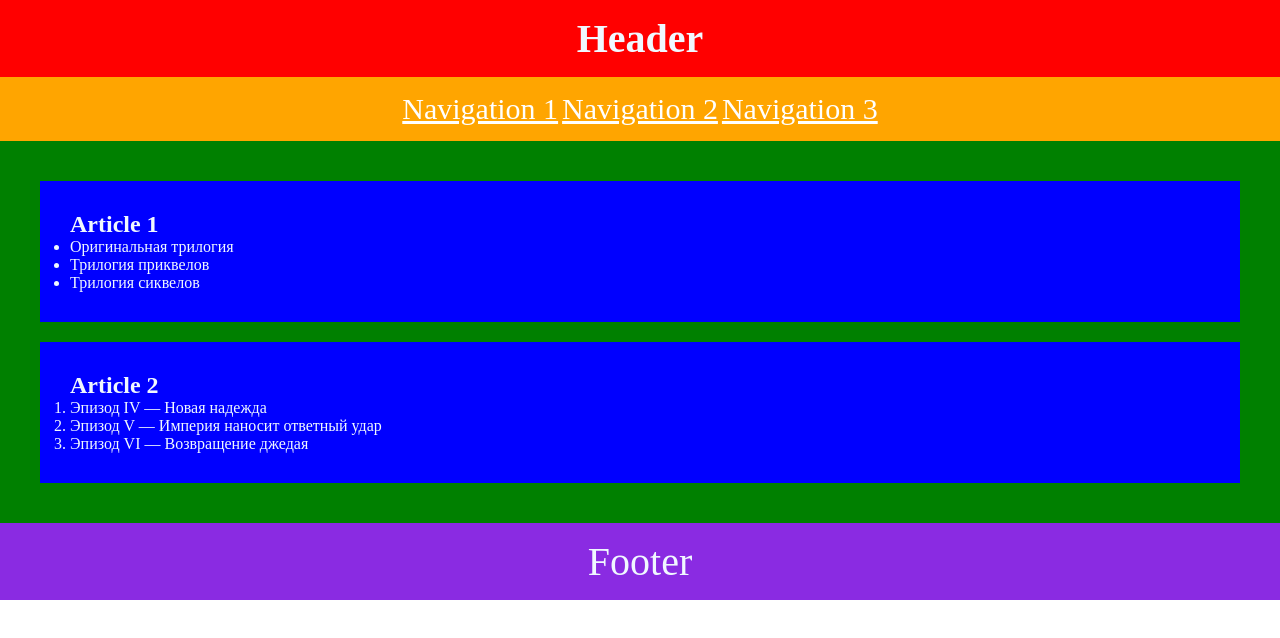
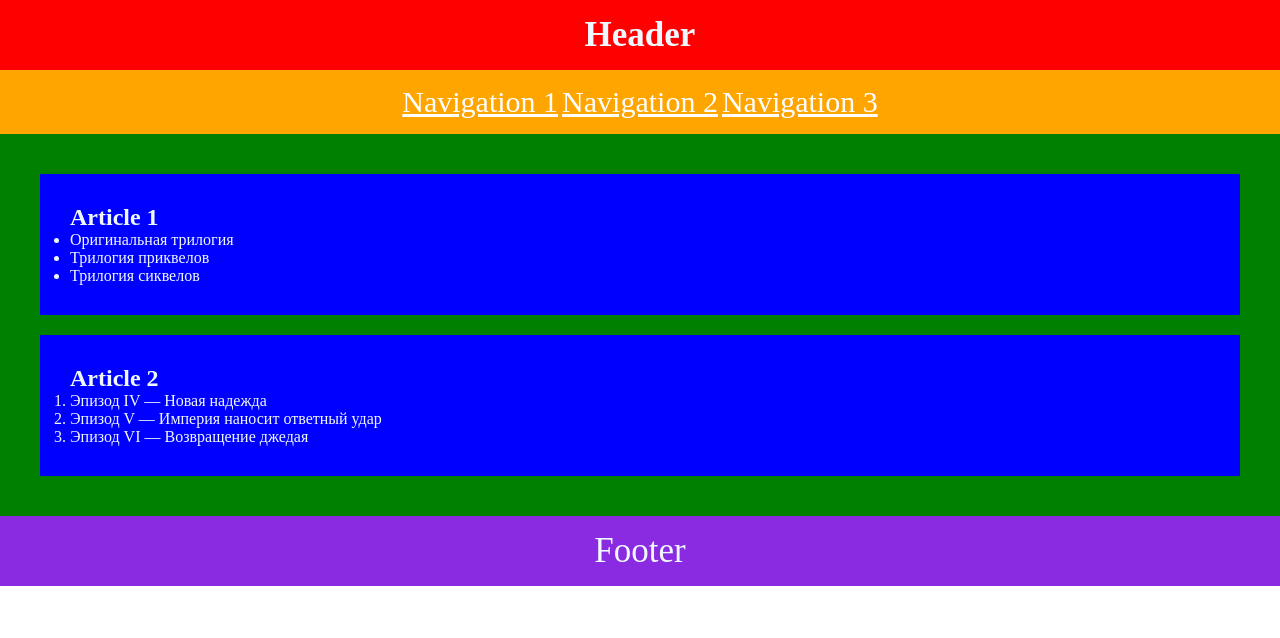
Before and after one commit to js-tasks-ru/htmlcss-20241107_prokhor-prokhorov-1991, a website: page 02-dz0/01-semantic-mockup/solution.html in a window 1280 px wide. Drawn offline with Linux system fonts and the light colour scheme.

Commit message:
semantic-mockaup

```diff
--- a/02-dz0/01-semantic-mockup/css/style.css
+++ b/02-dz0/01-semantic-mockup/css/style.css
@@ -15,7 +15,7 @@ header{
 header h1 {
     padding: 15px;
     text-align: center;
-    font-size: 40px;
+    font-size: 35px;
 }
 nav{
     background-color: orange;
@@ -40,6 +40,6 @@ main{
 footer{
     background-color: blueviolet;
     padding: 15px;
-    font-size: 40px;
+    font-size: 35px;
     text-align: center;
 }
```
